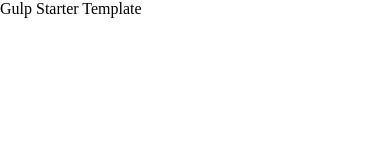
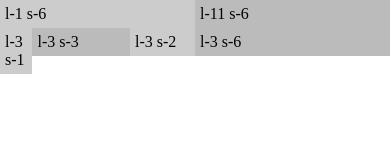
Before and after one commit to vicengd/gulp-starter-template, a website: page index.html in a window 390 px wide. Drawn offline with Linux system fonts and the light colour scheme.

Commit message:
update index.html for responsive

```diff
--- a/index.html
+++ b/index.html
@@ -1,13 +1,26 @@
-<!DOCTYPE html>
+<!doctype html>
 <html lang="es">
 <head>
-	<meta charset="utf-8" />
-	<meta name="description" content="descripcion" />
-	<title>Titulo</title>
-	<link rel="stylesheet" href="css/styles.min.css" />
-	<script src="js/scripts.min.js"></script>
+	<meta charset="UTF-8">
+	<title>Gulp Starter Template</title>
+	<link rel="stylesheet" href="css/styles.css">
+<style>
+	div[class*="large"]:nth-child(2n+1){background-color: #ccc;}
+	div[class*="large"]:nth-child(2n){background-color: #bbb;}
+	div[class*="small"]:nth-child(2n+1){background-color: #ccc;}
+	div[class*="small"]:nth-child(2n){background-color: #bbb;}
+</style>
 </head>
 <body>
-	<div class="box">Gulp Starter Template</div>
+	<div class="row">
+		<div class="large-1 small-6">l-1 s-6</div>
+		<div class="large-11 small-6">l-11 s-6</div>
+	</div>
+	<div class="row">
+		<div class="large-3 small-1">l-3 s-1</div>
+		<div class="large-3 small-3">l-3 s-3</div>
+		<div class="large-3 small-2">l-3 s-2</div>
+		<div class="large-3 small-6">l-3 s-6</div>
+	</div>
 </body>
 </html>
```
